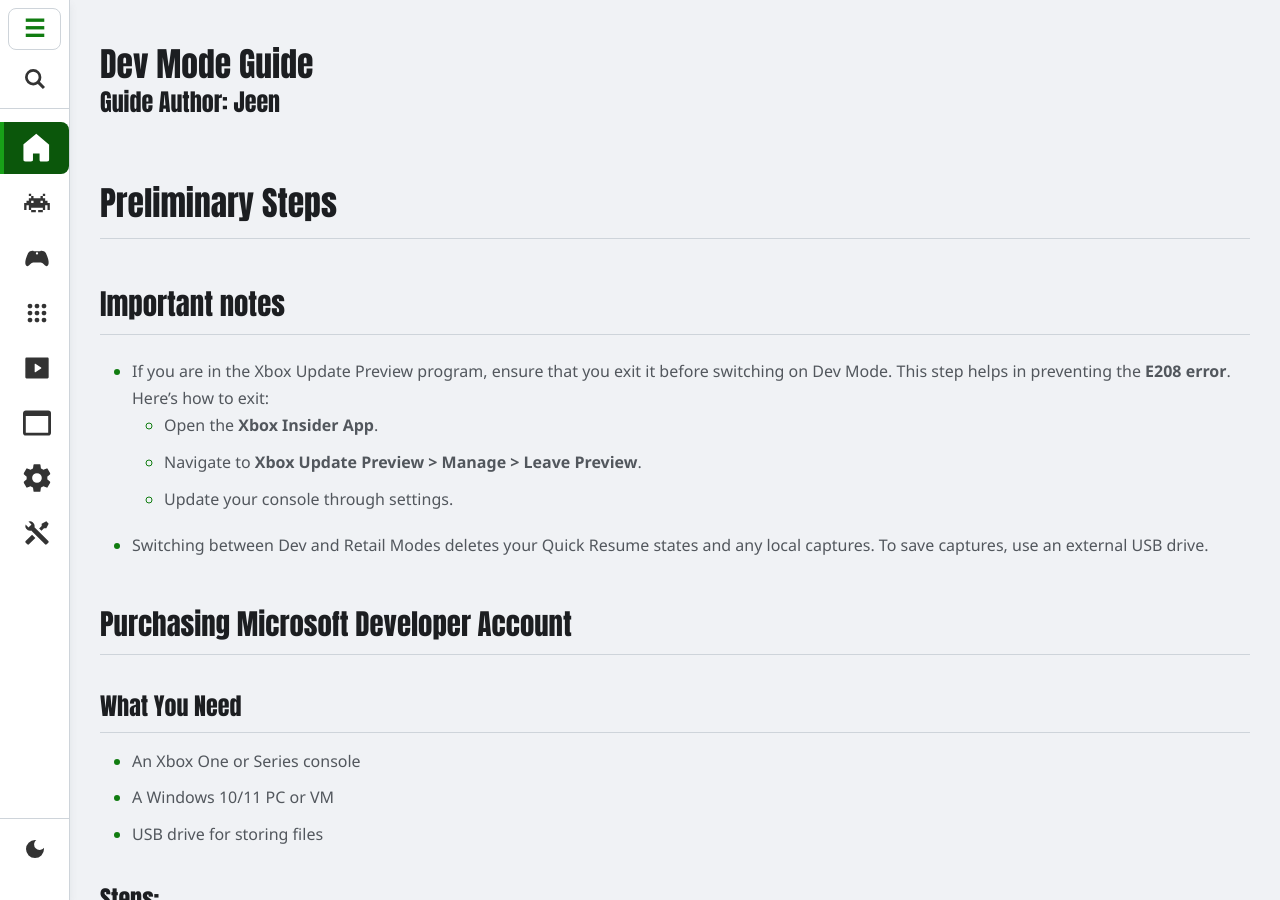
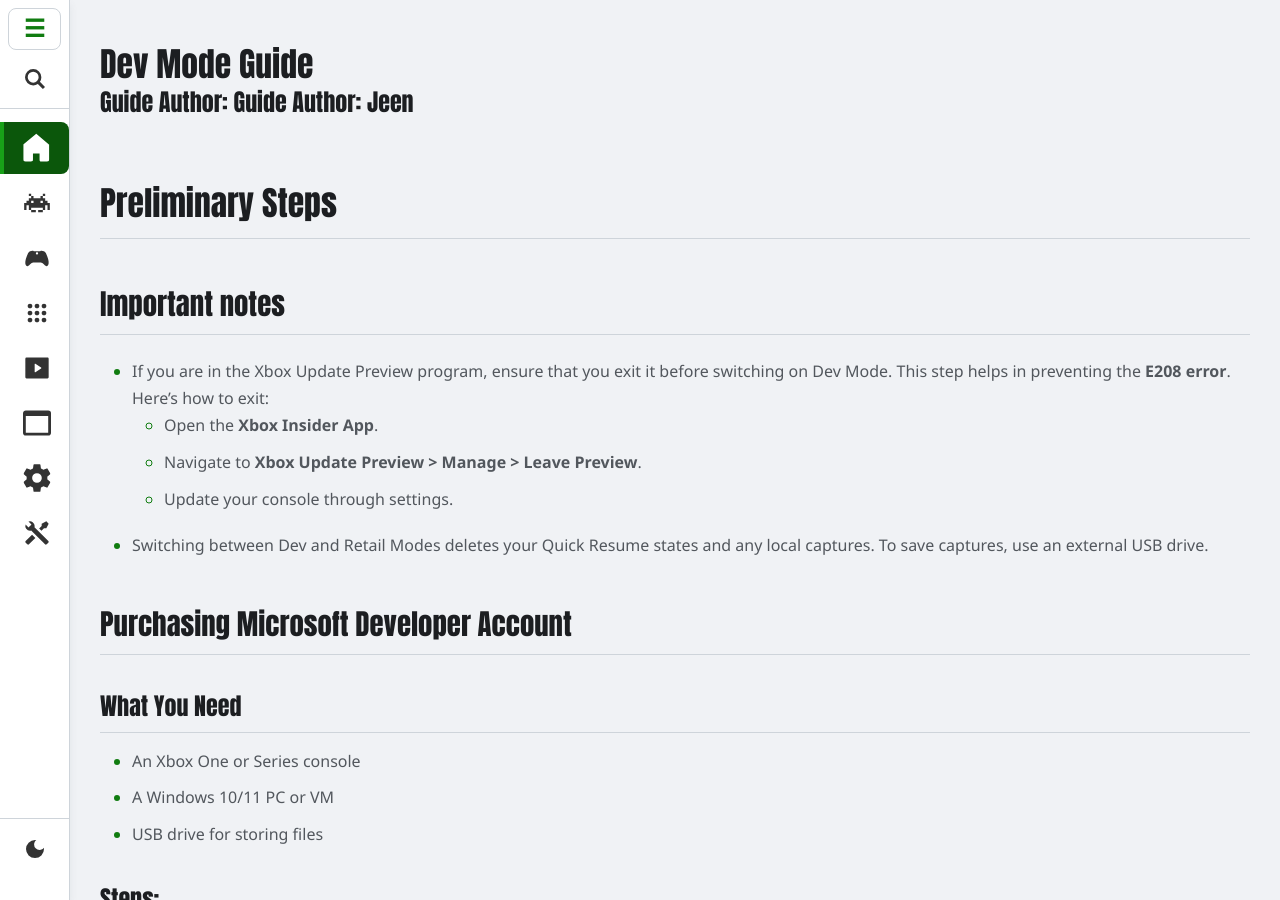
Before and after one commit to EmulationRevival/emulationrevival.github.io, a Jekyll site: the page built from guides/devmode.md, in a window 1280 px wide and 900 px high. Built offline with Jekyll 4.4.1, drawn with Linux system fonts in a browser that asks for light colours.

Commit message:
Update template.html

```diff
--- a/_layouts/template.html
+++ b/_layouts/template.html
@@ -60,8 +60,10 @@
       <div class="markdown-body">
     <h1 class="page-main-title">{{ page.title | escape }}</h1>
     {% if page.author %}
-        <h3 class="page-author-subheading">{{ page.author | escape }}</h3>
-    {% endif %}
+    <h3 class="page-author-subheading">
+        <span class="author-label">Guide Author:</span> {{ page.author | escape }}
+    </h3>
+{% endif %}
     {{ content }}
 </div>
     </main>
```
